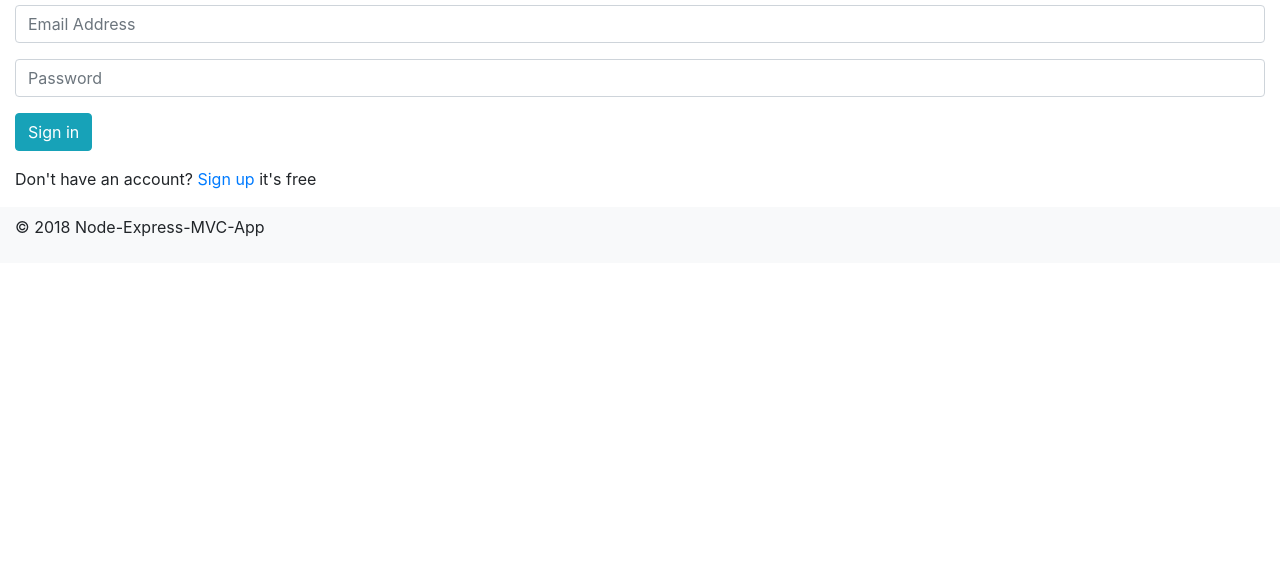
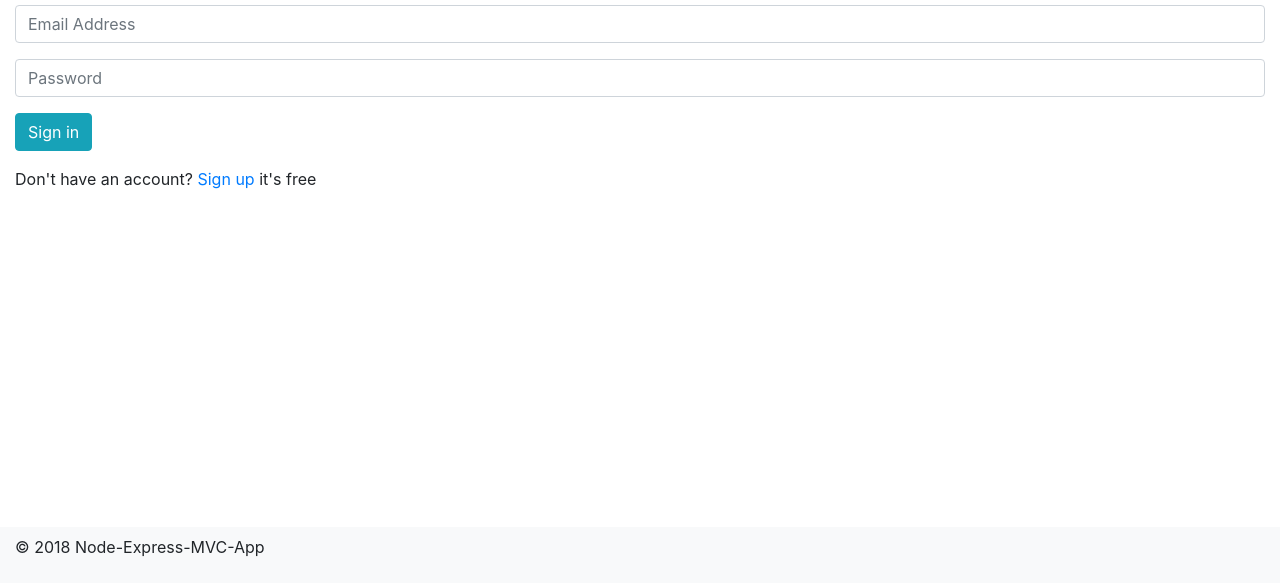
Before and after one commit to jeffenyinnah/welcomeSignIn, a plain HTML site: page index.html in a window 1280 px wide. Shown: the part 217-800 px from the top of the page. Drawn offline with Linux system fonts and the light colour scheme.

Commit message:
pushed my footer to the bottom and also centered the welcome section

```diff
--- a/css/custom.css
+++ b/css/custom.css
@@ -7,8 +7,15 @@ body {
 
 
 
-h2{
+h2 {
 	text-align:center;
 	padding:60px;
 
 }
+
+footer {
+	bottom:0;
+	position: absolute;
+	width: inherit;
+
+}
```
